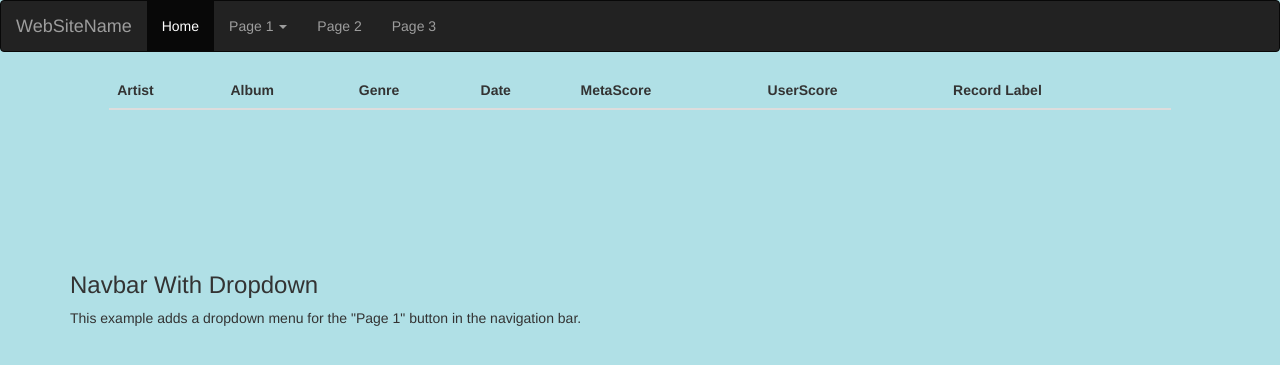
After one commit to dorisep/meta_dashboard, a Flask app: template Templates/index1.html in a window 1280 px wide. The commit adds this page. Shown: the top 365 px of the page. Run offline with Flask 2, Linux system fonts and the light colour scheme; the template is opened without the code that fills it, so the values that code supplies are empty; some libraries are stand-ins or nearby versions.

Commit message:
added navbar
finished navbar and working on viz for dashboard

```diff
--- /dev/null
+++ b/Templates/index1.html
@@ -0,0 +1,67 @@
+<!DOCTYPE html>
+<html lang="en">
+
+<head>
+    <title>Bootstrap Example</title>
+    <meta charset="utf-8">
+    <meta name="viewport" content="width=device-width, initial-scale=1">
+    <link rel="stylesheet" href="https://maxcdn.bootstrapcdn.com/bootstrap/3.4.1/css/bootstrap.min.css">
+    <script src="https://ajax.googleapis.com/ajax/libs/jquery/3.5.1/jquery.min.js"></script>
+    <script src="https://maxcdn.bootstrapcdn.com/bootstrap/3.4.1/js/bootstrap.min.js"></script>
+    <script src="https://d3js.org/d3.v7.min.js"></script>
+    <link rel="stylesheet" type="text/css" href="../static/style.css">
+
+</head>
+
+<body>
+
+    <nav class="navbar navbar-inverse">
+        <div class="container-fluid">
+            <div class="navbar-header">
+                <a class="navbar-brand" href="#">WebSiteName</a>
+            </div>
+            <ul class="nav navbar-nav">
+                <li class="active"><a href="#">Home</a></li>
+                <li class="dropdown"><a class="dropdown-toggle" data-toggle="dropdown" href="#">Page 1 <span class="caret"></span></a>
+                    <ul class="dropdown-menu">
+                        <li><a href="#">Page 1-1</a></li>
+                        <li><a href="#">Page 1-2</a></li>
+                        <li><a href="#">Page 1-3</a></li>
+                    </ul>
+                </li>
+                <li><a href="#">Page 2</a></li>
+                <li><a href="#">Page 3</a></li>
+            </ul>
+        </div>
+    </nav>
+    <div class="row">
+        <div class="col-md-1"></div>
+        <div class="col-md-10" style="height:200px;overflow:auto;">
+            <table class="table table-striped">
+                <thead>
+                    <tr>
+                        <th>Artist</th>
+                        <th>Album</th>
+                        <th>Genre</th>
+                        <th>Date</th>
+                        <th>MetaScore</th>
+                        <th>UserScore</th>
+                        <th>Record Label</th>
+                    </tr>
+                </thead>
+                <tbody></tbody>
+            </table>
+            <div class="col-md-1"></div>
+        </div>
+        <div class="MagicScroll" data-options="loop: rewind;">
+
+        </div>
+
+        <div class="container">
+            <h3>Navbar With Dropdown</h3>
+            <p>This example adds a dropdown menu for the "Page 1" button in the navigation bar.</p>
+        </div>
+
+</body>
+
+</html>
--- a/app.py
+++ b/app.py
@@ -1,6 +1,7 @@
 from flask import Flask, render_template, jsonify, redirect, url_for
 import sqlite3
 from data.basic_query_funcs import queries_dict
+import datetime
 
 app = Flask(__name__)
 
@@ -8,6 +9,7 @@ def db_conn():
     conn = None
     try:
         conn = sqlite3.connect('meta_music.db')
+        conn.row_factory = sqlite3.Row
     except sqlite3.Error as e:
         print(e)
     return conn
@@ -27,10 +29,11 @@ def get_init_data():
         # query db
     cur.execute(init_command)
     rows = cur.fetchall()
-    init_data = rows
+    init_data = [{k: row[k] for k in row.keys()} for row in rows]
+    print(init_data[0]['date'])
+    return jsonify(init_data)
 
-
-    return jsonify(init_data)
+# @app.route('/query')
 
 
 @app.route('/gimme/<truck>/<car>')
--- a/data/basic_query_funcs.py
+++ b/data/basic_query_funcs.py
@@ -4,7 +4,7 @@ def query_artist(artist):
 
 # func for artist queries
 def query_year(year):
-    command = (f"select * from albums where album_year = '{year}'")
+    command = (f"select * from albums where album_year like '%{year}'")
     return command
 
 # func for artist queries
@@ -13,7 +13,7 @@ def query_genre(genre):
     return command
 
 def init_index():
-    command = (f"select * from albums where meta_score > 89")
+    command = (f"select * from albums")
     return command
 
 queries_dict = {
--- a/static/style.css
+++ b/static/style.css
@@ -5,3 +5,5 @@ body {
 h1 {
     color: royalblue;
 }
+
+.navbar-brand {}
```
Also changed, not shown: Templates/index.html (+79 -16 lines), Templates/navbar.html (+2 -10 lines), static/app.js (+44 -11 lines).
